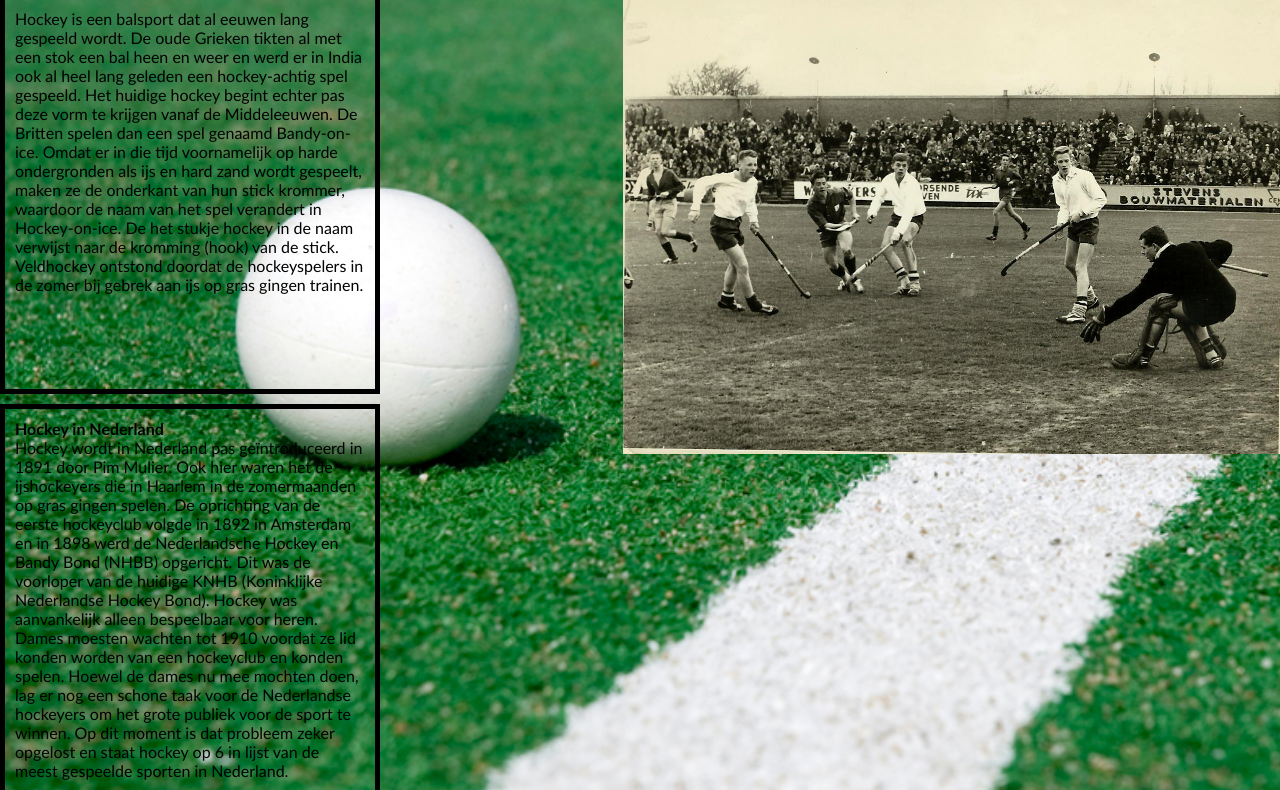
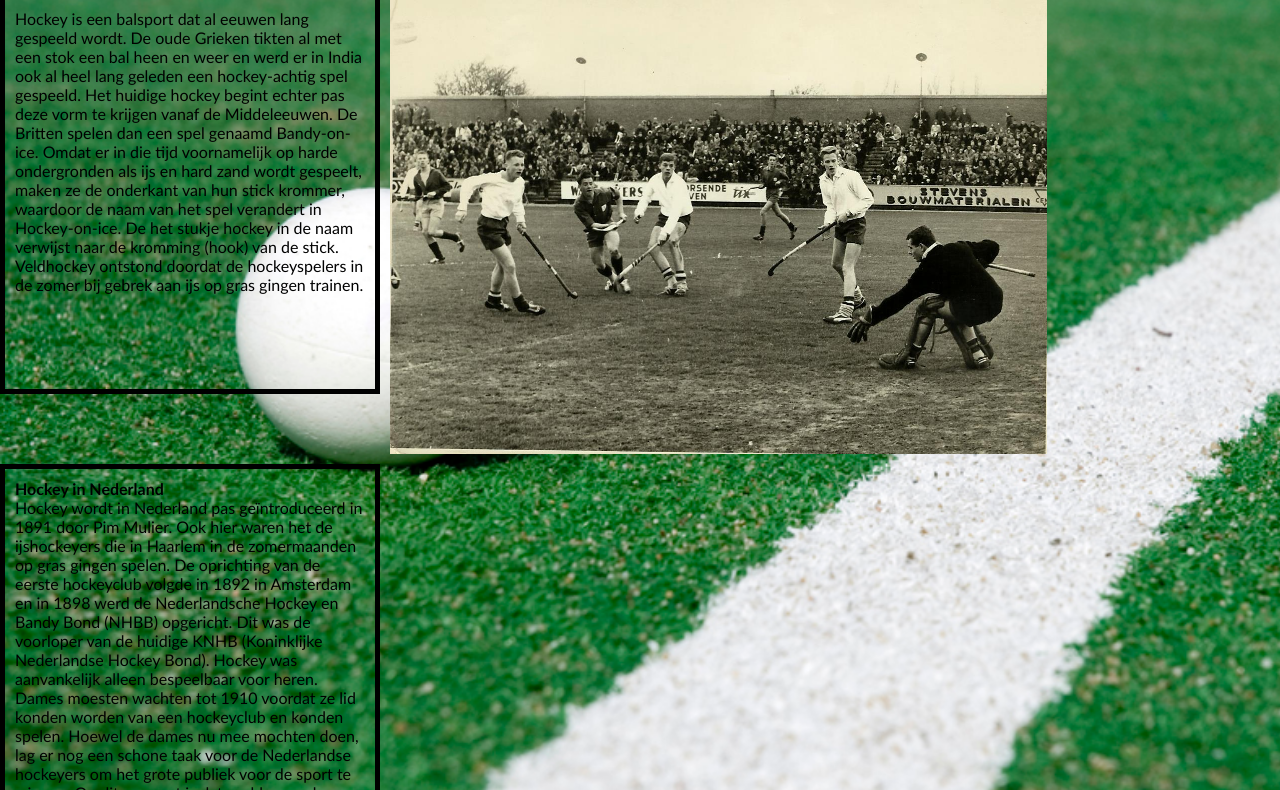
Before and after one commit to Hidde7/Hidde7.github.io, a plain HTML site: page pagina1.html in a window 1280 px wide. Shown: the part 94-884 px from the top of the page. Drawn offline with Linux system fonts and the light colour scheme.

Commit message:
Update pagina1.html

```diff
--- a/pagina1.html
+++ b/pagina1.html
@@ -24,7 +24,7 @@
 <article>
 <p>Hockey is een balsport dat al eeuwen lang gespeeld wordt. De oude Grieken tikten al met een stok een bal heen en weer en werd er in India ook al heel lang geleden een hockey-achtig spel gespeeld. Het huidige hockey begint echter pas deze vorm te krijgen vanaf de Middeleeuwen. De Britten spelen dan een spel genaamd Bandy-on-ice. Omdat er in die tijd voornamelijk op harde ondergronden als ijs en hard zand wordt gespeelt, maken ze de onderkant van hun stick krommer, waardoor de naam van het spel verandert in Hockey-on-ice. De het stukje hockey in de naam verwijst naar de kromming (hook) van de stick. Veldhockey ontstond doordat de hockeyspelers in de zomer bij gebrek aan ijs op gras gingen trainen.</p>
 </div>
-<img src="fotooudhockeyveld.jpg" width="657" height="470" alt="fotooudhockeyveld" align="right" />
+<img src="fotooudhockeyveld.jpg" width="657" height="470" alt="fotooudhockeyveld" align="middle" />
 <div class="Geschiedenis">
 <article>
 <p> <h4>Hockey in Nederland </h4>
```
